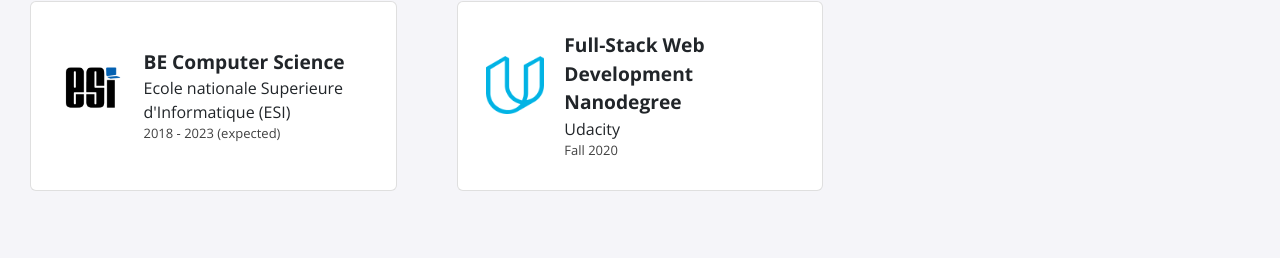
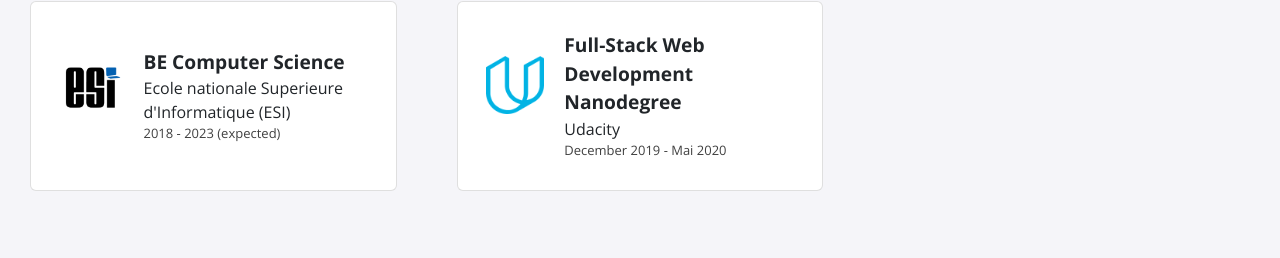
Before and after one commit to nassimb0u/nassimb0u.github.io, a Jekyll site: the page built from index.html, in a window 1280 px wide. Shown: the part 1004-1262 px from the top of the page. Built offline with Jekyll 4.4.1, drawn with Linux system fonts in a browser that asks for light colours; nearby versions of some CDN libraries.

Commit message:
correct education dates

```diff
--- a/_data/education.yml
+++ b/_data/education.yml
@@ -5,5 +5,5 @@
 
 - course: Full-Stack Web Development Nanodegree
   institute: Udacity
-  dates: Fall 2020
+  dates: December 2019 - Mai 2020
   logo: udacity.png
```
